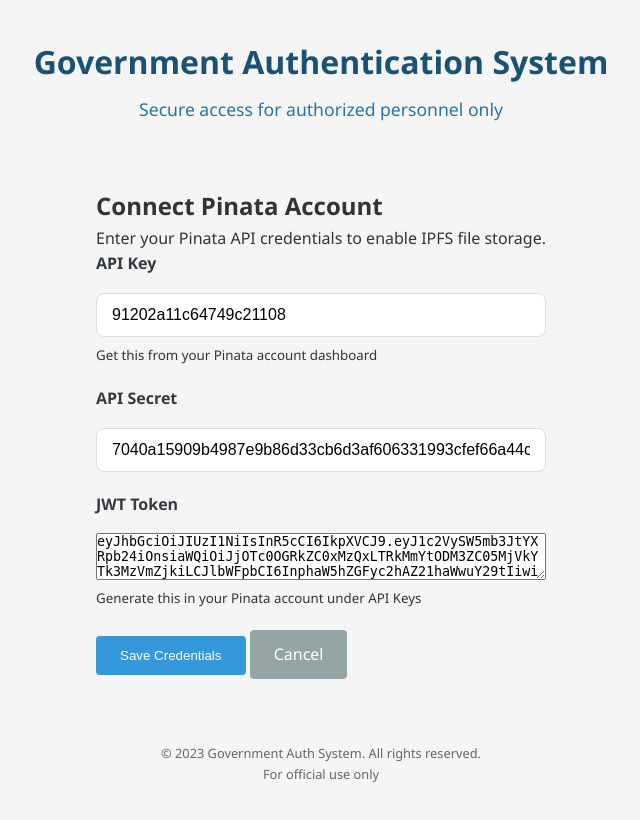
After one commit to adarshkumarSS/Forensic-Blkch, a Django app: page /accounts/pinata/connect/ in a window 1280 px wide. The commit adds this page. Shown: the whole page, without its empty margins (319-959 px from the left). Run offline with Django 5.2, Linux system fonts and the light colour scheme; a user stored in the database is signed in; data comes from the database, SQL or seed files in the repository.

Commit message:
stored pinata details

```diff
--- a/email_auth_system/accounts/forms.py
+++ b/email_auth_system/accounts/forms.py
@@ -3,7 +3,9 @@
 from django.contrib.auth.forms import UserCreationForm, AuthenticationForm
 from .models import CustomUser
 from django import forms
-from .models import ForensicCase
+from django import forms
+from django.contrib.auth.forms import UserCreationForm
+from .models import PinataCredentials
 from django import forms
 from .models import Case
 
@@ -15,14 +17,6 @@
 class CustomAuthenticationForm(AuthenticationForm):
     username = forms.EmailField(label='Email')
 
-class ForensicCaseForm(forms.ModelForm):
-    class Meta:
-        model = ForensicCase
-        fields = ['case_number', 'case_name', 'crime_type', 'description']
-        widgets = {
-            'description': forms.Textarea(attrs={'rows': 4}),
-        }
-
 class CaseForm(forms.ModelForm):
     class Meta:
         model = Case
@@ -32,3 +26,20 @@
             'description': forms.Textarea(attrs={'rows': 3}),
             'notes': forms.Textarea(attrs={'rows': 3}),
         }
+
+class RegistrationForm(UserCreationForm):
+    pinata_api_key = forms.CharField(max_length=255, required=True)
+    pinata_api_secret = forms.CharField(max_length=255, required=True)
+    pinata_jwt = forms.CharField(max_length=512, required=True, widget=forms.Textarea)
+
+    class Meta:
+        fields = ['username', 'email', 'password1', 'password2',
+                'pinata_api_key', 'pinata_api_secret', 'pinata_jwt']
+
+class PinataConnectForm(forms.ModelForm):
+    class Meta:
+        model = PinataCredentials
+        fields = ['api_key', 'api_secret', 'jwt_token']
+        widgets = {
+            'jwt_token': forms.Textarea(attrs={'rows': 3}),
+        }
--- /dev/null
+++ b/email_auth_system/accounts/templates/accounts/pinata_connect.html
@@ -0,0 +1,28 @@
+{% extends "accounts/auth_base.html" %}
+
+{% block content %}
+<div class="container">
+    <h2>Connect Pinata Account</h2>
+    <p>Enter your Pinata API credentials to enable IPFS file storage.</p>
+
+    <form method="post">
+        {% csrf_token %}
+        <div class="form-group">
+            <label for="id_api_key">API Key</label>
+            {{ form.api_key }}
+            <small class="form-text text-muted">Get this from your Pinata account dashboard</small>
+        </div>
+        <div class="form-group">
+            <label for="id_api_secret">API Secret</label>
+            {{ form.api_secret }}
+        </div>
+        <div class="form-group">
+            <label for="id_jwt_token">JWT Token</label>
+            {{ form.jwt_token }}
+            <small class="form-text text-muted">Generate this in your Pinata account under API Keys</small>
+        </div>
+        <button type="submit" class="btn btn-primary">Save Credentials</button>
+        <a href="{% url 'home' %}" class="btn btn-secondary">Cancel</a>
+    </form>
+</div>
+{% endblock %}
--- a/email_auth_system/accounts/urls.py
+++ b/email_auth_system/accounts/urls.py
@@ -12,4 +12,6 @@
     path('cases/<int:pk>/update/', views.update_case, name='update_case'),
     path('cases/<int:pk>/delete/', views.delete_case, name='delete_case'),
     path('cases/<int:pk>/status/<str:status>/', views.change_case_status, name='change_case_status'),
+
+    path('pinata/connect/', views.pinata_connect, name='pinata_connect'),
 ]
--- a/email_auth_system/accounts/views.py
+++ b/email_auth_system/accounts/views.py
@@ -1,20 +1,37 @@
-from django.shortcuts import render, redirect
+from django.shortcuts import render, redirect, get_object_or_404
 from django.contrib.auth import login, logout, authenticate
 from django.contrib import messages
 from django.contrib.auth.decorators import login_required
-from .forms import CustomAuthenticationForm, CustomUserCreationForm
-from django.shortcuts import render, redirect
-from django.contrib.auth.decorators import login_required
-from django.shortcuts import render, redirect, get_object_or_404
-from django.contrib.auth.decorators import login_required
-from .models import Case
-from .forms import CaseForm
+from django.http import JsonResponse
+from .forms import (
+    CustomAuthenticationForm,
+    CustomUserCreationForm,
+    CaseForm,
+    PinataConnectForm
+)
+from .models import Case, CaseFile, PinataCredentials
+import requests
+import json
 
 def register_view(request):
     if request.method == 'POST':
         form = CustomUserCreationForm(request.POST)
         if form.is_valid():
             user = form.save()
+
+            # Save Pinata credentials if provided
+            api_key = request.POST.get('pinata_api_key')
+            api_secret = request.POST.get('pinata_api_secret')
+            jwt_token = request.POST.get('pinata_jwt')
+
+            if api_key and api_secret and jwt_token:
+                PinataCredentials.objects.create(
+                    user=user,
+                    api_key=api_key,
+                    api_secret=api_secret,
+                    jwt_token=jwt_token
+                )
+
             login(request, user)
             messages.success(request, 'Registration successful!')
             return redirect('home')
@@ -52,7 +69,6 @@
 
 @login_required
 def home(request):
-
     active_cases = Case.objects.filter(user=request.user, status='active').order_by('-created_at')
     closed_cases = Case.objects.filter(user=request.user, status='closed').order_by('-created_at')
     archived_cases = Case.objects.filter(user=request.user, status='archived').order_by('-created_at')
@@ -62,11 +78,14 @@
     if case_id:
         selected_case = get_object_or_404(Case, id=case_id, user=request.user)
 
+    has_pinata_creds = PinataCredentials.objects.filter(user=request.user).exists()
+
     return render(request, 'accounts/home.html', {
         'active_cases': active_cases,
         'closed_cases': closed_cases,
         'archived_cases': archived_cases,
         'selected_case': selected_case,
+        'has_pinata_creds': has_pinata_creds
     })
 
 @login_required
@@ -77,6 +96,7 @@
             case = form.save(commit=False)
             case.user = request.user
             case.save()
+            messages.success(request, 'Case created successfully!')
             return redirect('home')
     else:
         form = CaseForm()
@@ -89,6 +109,7 @@
         form = CaseForm(request.POST, instance=case)
         if form.is_valid():
             form.save()
+            messages.success(request, 'Case updated successfully!')
             return redirect('home')
     else:
         form = CaseForm(instance=case)
@@ -99,6 +120,7 @@
     case = get_object_or_404(Case, pk=pk, user=request.user)
     if request.method == 'POST':
         case.delete()
+        messages.success(request, 'Case deleted successfully!')
         return redirect('home')
     return render(request, 'accounts/delete_case.html', {'case': case})
 
@@ -108,11 +130,150 @@
     if status in ['active', 'closed', 'archived']:
         case.status = status
         case.save()
+        messages.success(request, f'Case status changed to {status}')
     return redirect('home')
 
-# accounts/views.py
 @login_required
 def case_detail(request, pk):
     case = get_object_or_404(Case, pk=pk, user=request.user)
-    case.title = case.title.replace('\n', ' ').replace('\r', ' ')
-    return render(request, 'accounts/case_detail.html', {'case': case})
+    case_files = CaseFile.objects.filter(case=case)
+    has_pinata_creds = PinataCredentials.objects.filter(user=request.user).exists()
+
+    return render(request, 'accounts/case_detail.html', {
+        'case': case,
+        'files': case_files,
+        'has_pinata_creds': has_pinata_creds
+    })
+
+@login_required
+def pinata_connect(request):
+    try:
+        credentials = PinataCredentials.objects.get(user=request.user)
+    except PinataCredentials.DoesNotExist:
+        credentials = None
+
+    if request.method == 'POST':
+        form = PinataConnectForm(request.POST, instance=credentials)
+        if form.is_valid():
+            creds = form.save(commit=False)
+            creds.user = request.user
+            creds.save()
+            messages.success(request, 'Pinata credentials saved successfully!')
+            return redirect('home')
+    else:
+        form = PinataConnectForm(instance=credentials)
+
+    return render(request, 'accounts/pinata_connect.html', {'form': form})
+
+@login_required
+def upload_file(request, pk):
+    case = get_object_or_404(Case, pk=pk, user=request.user)
+
+    if request.method == 'POST' and request.FILES.get('file'):
+        try:
+            credentials = PinataCredentials.objects.get(user=request.user)
+        except PinataCredentials.DoesNotExist:
+            return JsonResponse({
+                'success': False,
+                'error': 'Pinata credentials not configured'
+            }, status=400)
+
+        uploaded_file = request.FILES['file']
+        is_disclosure = request.POST.get('is_disclosure', 'false') == 'true'
+
+        # Prepare Pinata upload
+        files = {'file': uploaded_file}
+        headers = {
+            'Authorization': f'Bearer {credentials.jwt_token}',
+            'pinata_api_key': credentials.api_key,
+            'pinata_secret_api_key': credentials.api_secret
+        }
+
+        try:
+            # Upload to Pinata
+            response = requests.post(
+                'https://api.pinata.cloud/pinning/pinFileToIPFS',
+                files=files,
+                headers=headers
+            )
+            response.raise_for_status()
+            result = response.json()
+
+            # Save to database
+            case_file = CaseFile.objects.create(
+                case=case,
+                name=uploaded_file.name,
+                file_type=uploaded_file.content_type,
+                pinata_cid=result['IpfsHash'],
+                pinata_id=result['id'],
+                size=uploaded_file.size,
+                is_disclosure=is_disclosure
+            )
+
+            return JsonResponse({
+                'success': True,
+                'file': {
+                    'id': case_file.id,
+                    'name': case_file.name,
+                    'type': case_file.file_type,
+                    'cid': case_file.pinata_cid,
+                    'size': case_file.size,
+                    'uploaded_at': case_file.uploaded_at.isoformat(),
+                    'is_disclosure': case_file.is_disclosure,
+                    'view_url': f'https://gateway.pinata.cloud/ipfs/{case_file.pinata_cid}'
+                }
+            })
+        except requests.exceptions.RequestException as e:
+            error_msg = str(e)
+            if hasattr(e, 'response') and e.response:
+                try:
+                    error_details = e.response.json()
+                    error_msg = error_details.get('error', {}).get('details', error_msg)
+                except ValueError:
+                    pass
+            return JsonResponse({
+                'success': False,
+                'error': error_msg
+            }, status=500)
+
+    return JsonResponse({'success': False, 'error': 'Invalid request'}, status=400)
+
+@login_required
+def delete_file(request, case_pk, file_pk):
+    case = get_object_or_404(Case, pk=case_pk, user=request.user)
+    case_file = get_object_or_404(CaseFile, pk=file_pk, case=case)
+
+    if request.method == 'DELETE':
+        try:
+            credentials = PinataCredentials.objects.get(user=request.user)
+        except PinataCredentials.DoesNotExist:
+            return JsonResponse({
+                'success': False,
+                'error': 'Pinata credentials not configured'
+            }, status=400)
+
+        headers = {
+            'Authorization': f'Bearer {credentials.jwt_token}',
+            'pinata_api_key': credentials.api_key,
+            'pinata_secret_api_key': credentials.api_secret
+        }
+
+        try:
+            # Unpin from Pinata
+            response = requests.delete(
+                f'https://api.pinata.cloud/pinning/unpin/{case_file.pinata_cid}',
+                headers=headers
+            )
+            response.raise_for_status()
+
+            # Delete from database
+            case_file.delete()
+
+            return JsonResponse({'success': True})
+        except requests.exceptions.RequestException as e:
+            return JsonResponse({
+                'success': False,
+                'error': str(e)
+            }, status=500)
+
+    return JsonResponse({'success': False, 'error': 'Invalid request'}, status=400)
--- a/email_auth_system/email_auth_system/urls.py
+++ b/email_auth_system/email_auth_system/urls.py
@@ -15,9 +15,15 @@
     2. Add a URL to urlpatterns:  path('blog/', include('blog.urls'))
 """
 from django.contrib import admin
-from django.urls import path,include
+from django.urls import path, include
+from django.views.generic.base import RedirectView
+from django.http import HttpResponseRedirect
+
+def root_redirect(request):
+    return HttpResponseRedirect('/accounts/login/')
 
 urlpatterns = [
     path('admin/', admin.site.urls),
     path('accounts/', include('accounts.urls')),
+    path('', root_redirect),
 ]
```
Also changed, not shown: email_auth_system/accounts/models.py (+24 -28 lines), email_auth_system/accounts/static/accounts/css/case_management.css (+88 -0 lines), email_auth_system/accounts/static/accounts/js/case_management.js (+185 -0 lines), email_auth_system/accounts/templates/accounts/home.html (+20 -4 lines), email_auth_system/accounts/migrations/0004_casefile_pinatacredentials_delete_forensiccase.py (added), email_auth_system/db.sqlite3.
